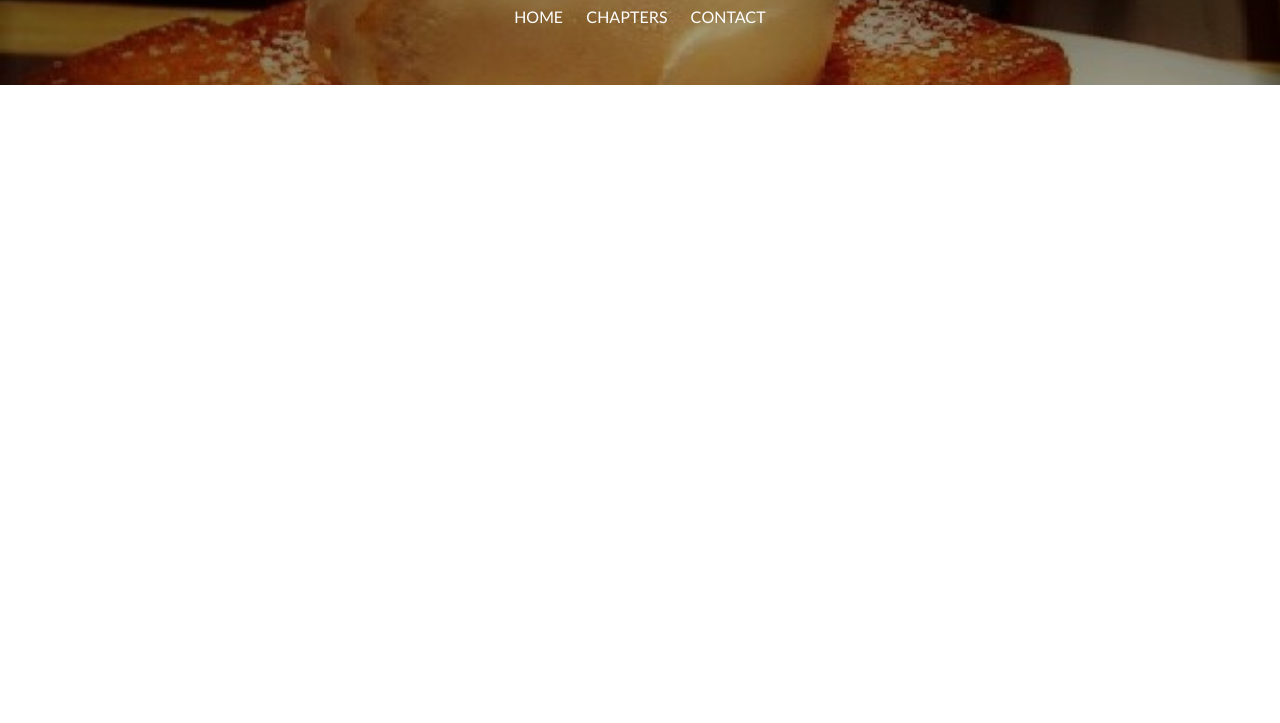
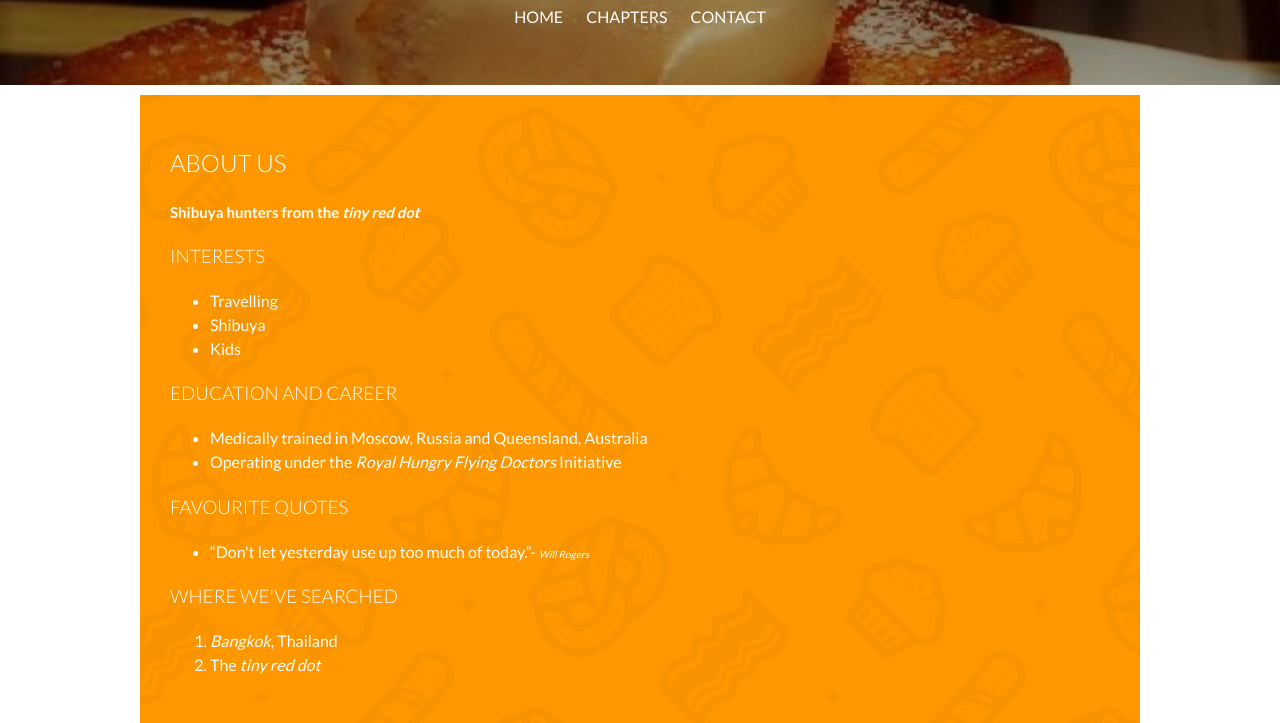
Before and after one commit to devletchman/shibuya, a plain HTML site: page about.html in a window 1280 px wide. Shown: the part 126-849 px from the top of the page. Before the commit the page ends 800 px from the top, so only its background shows below. Drawn offline with Linux system fonts and the light colour scheme.

Commit message:
Add files via upload

```diff
--- a/about.html
+++ b/about.html
@@ -1,7 +1,8 @@
 <!DOCTYPE html>
 <html>
 <head>
-	<title></title>
+
+	<meta name="viewport" content="width=device=width, initial-scale=1">
 	<link rel="stylesheet" href="css/style.css"/>
 	<link href="https://fonts.googleapis.com/css?family=Lato:300,400,700" rel="stylesheet">
 	<title>My Webpage</title>
@@ -19,6 +20,49 @@
 	</ul>
 </header>
 
+<div class="container"; style="background-color: #FF9800; background-image: url(images/sidebar-bg.png);	padding: 30px;	color: white;">
+
+
+		<h2>About Us</h2>
+			<p style="font-size: 15px"><strong>Shibuya hunters from the <em>tiny red dot</em></strong></p>
+
+
+	        <h3>Interests</h3>
+
+                <p>
+                <ul>
+                    <li>Travelling</li>
+                    <li>Shibuya</li>
+                    <li>Kids</li>
+                </ul>
+                </p>
+            <h3>Education and Career</h3>
+	            <p>
+	            <ul>
+	                <li>Medically trained in Moscow, Russia and Queensland, Australia</li>
+	                <li>Operating under the <em>Royal Hungry Flying Doctors</em> Initiative</li>
+                </ul>
+                </p>
+
+
+	        <h3>Favourite Quotes</h3>
+	            <p>
+	            <ul>
+	                <li>“Don't let yesterday use up too much of today.”- <em style="font-size:10px">Will Rogers</em></li>
+
+                </ul>
+                </p>
+
+
+	        <h3>Where we've searched</h3>
+	            <ol>
+	                <li><em>Bangkok</em>, Thailand</li>
+	                <li>The <em>tiny <em>red</em> dot</em></li>
+
+                </ol>
+
+</div><!-- /container -->
+
 
 </body>
 </html>
```
Also changed, not shown: contact.html (+2 -2 lines).
